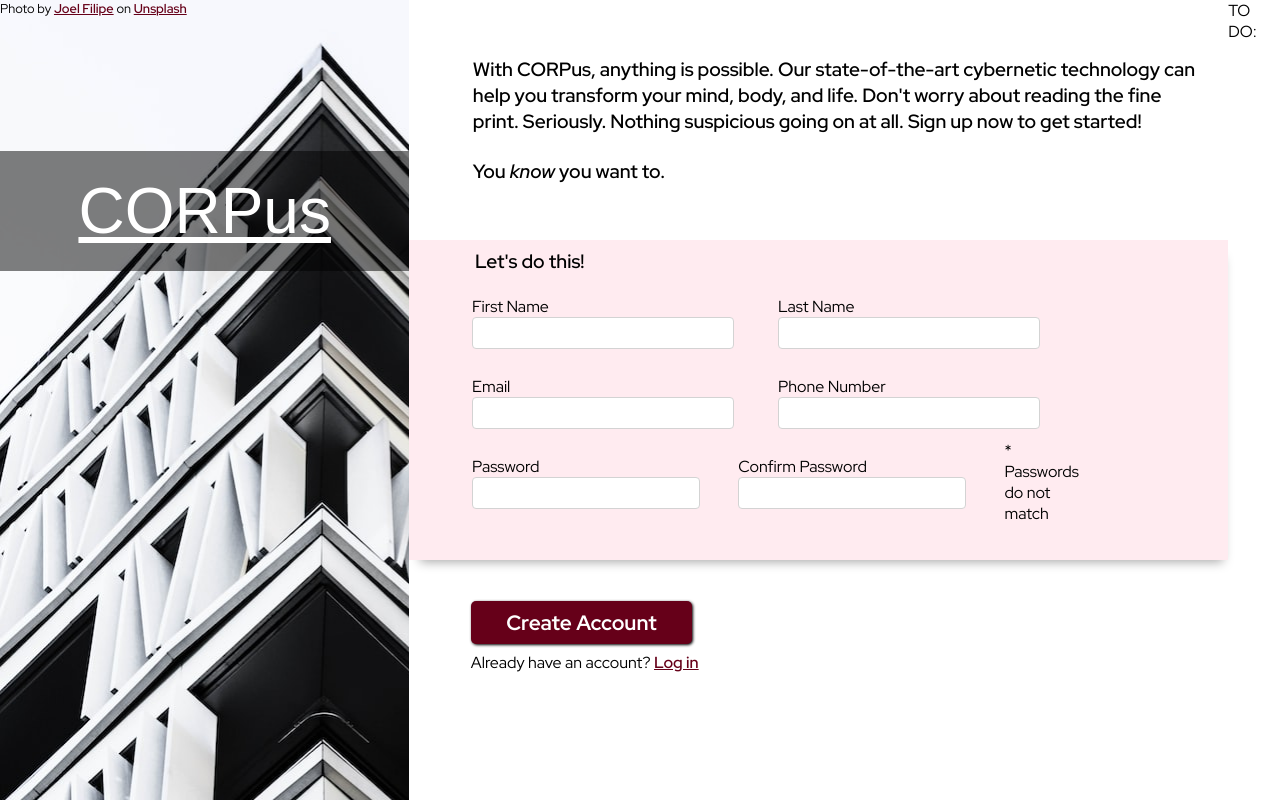
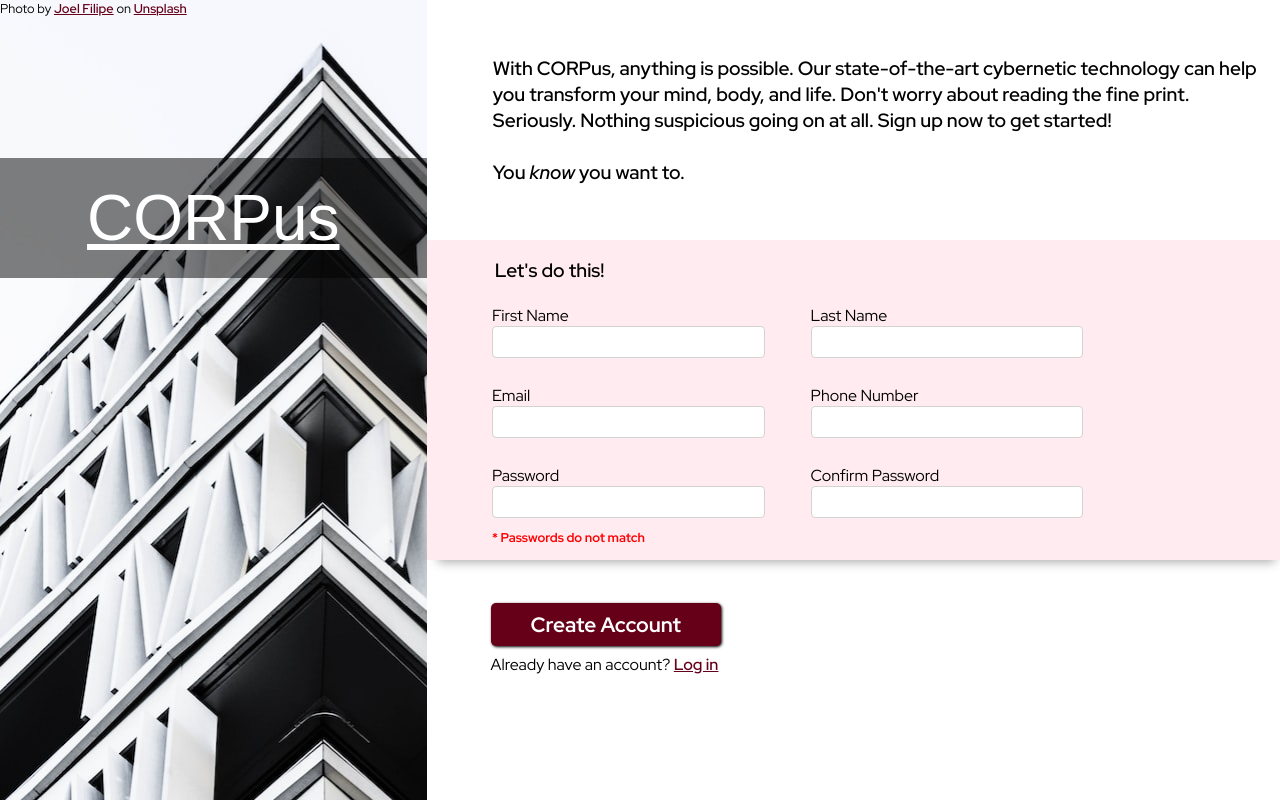
Before and after one commit to paulelden/sign-up-form, a plain HTML site: page index.html in a window 1280 px wide. Drawn offline with Linux system fonts and the light colour scheme; a web font is replaced by a local one.

Commit message:
Fixed position on password error message

```diff
--- a/index.css
+++ b/index.css
@@ -160,7 +160,7 @@ label {
 
 #midText {
     padding-left: 8%;
-    margin-top: 1%;
+    margin-top: 2%;
     margin-bottom: 1%;
 }
 
@@ -186,7 +186,10 @@ label {
 }
 
 #passwordError {
-
+    color: red;
+    font-size: 0.8rem;
+    font-weight: 700;
+    margin-top: -3px;
 }
 
 #botDiv {
--- a/index.html
+++ b/index.html
@@ -59,8 +59,8 @@
                             <label for="confirmPasswordBox">Confirm Password</label>
                             <input type="password" name="confirmPasswordBox" class="userInput" id="confirmPasswordBox" autocomplete="new-password" required>
                         </div>
-                        <p id="passwordError">* Passwords do not match</p>
                     </div>
+                    <p id="passwordError">* Passwords do not match</p>
                 </form>
             </div>
         </div>
@@ -76,4 +76,5 @@
 
 
 
-TO DO:
+<!-- TO DO:
+- passwords do not match  -->
```
